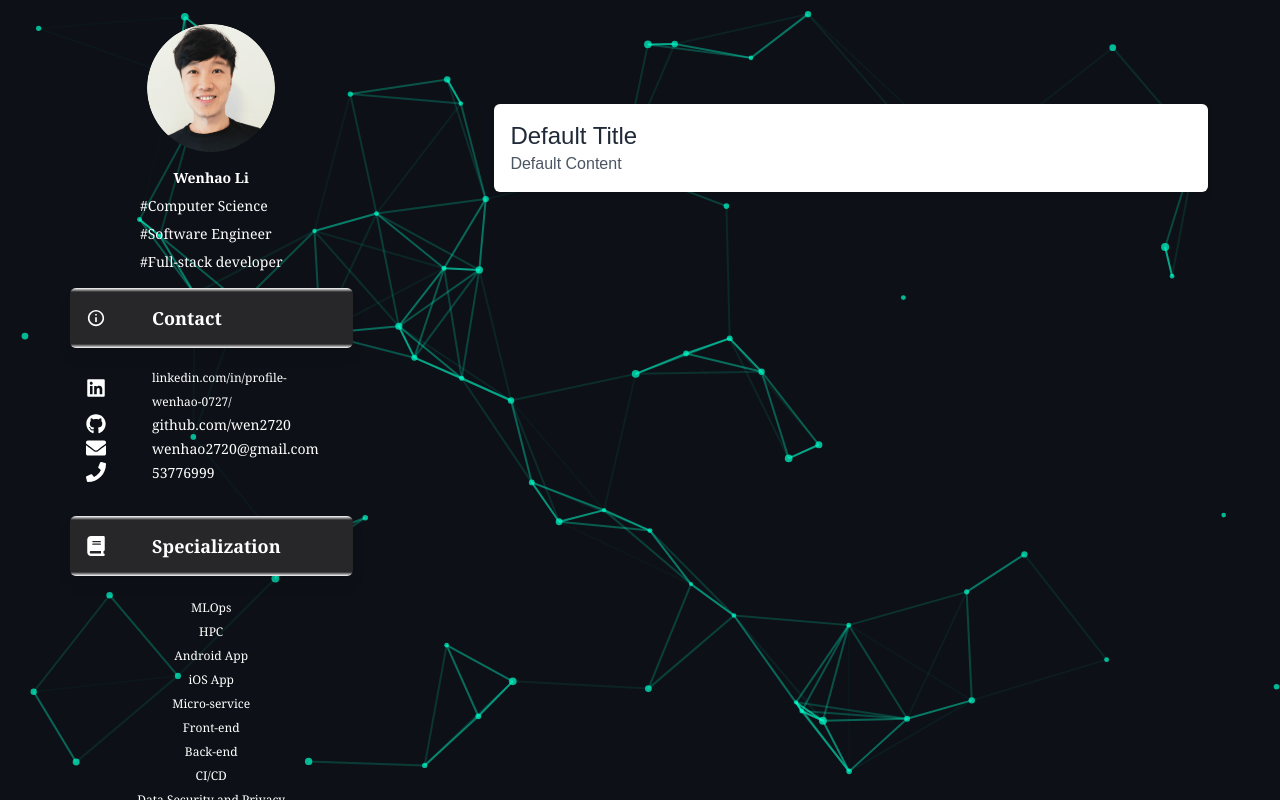
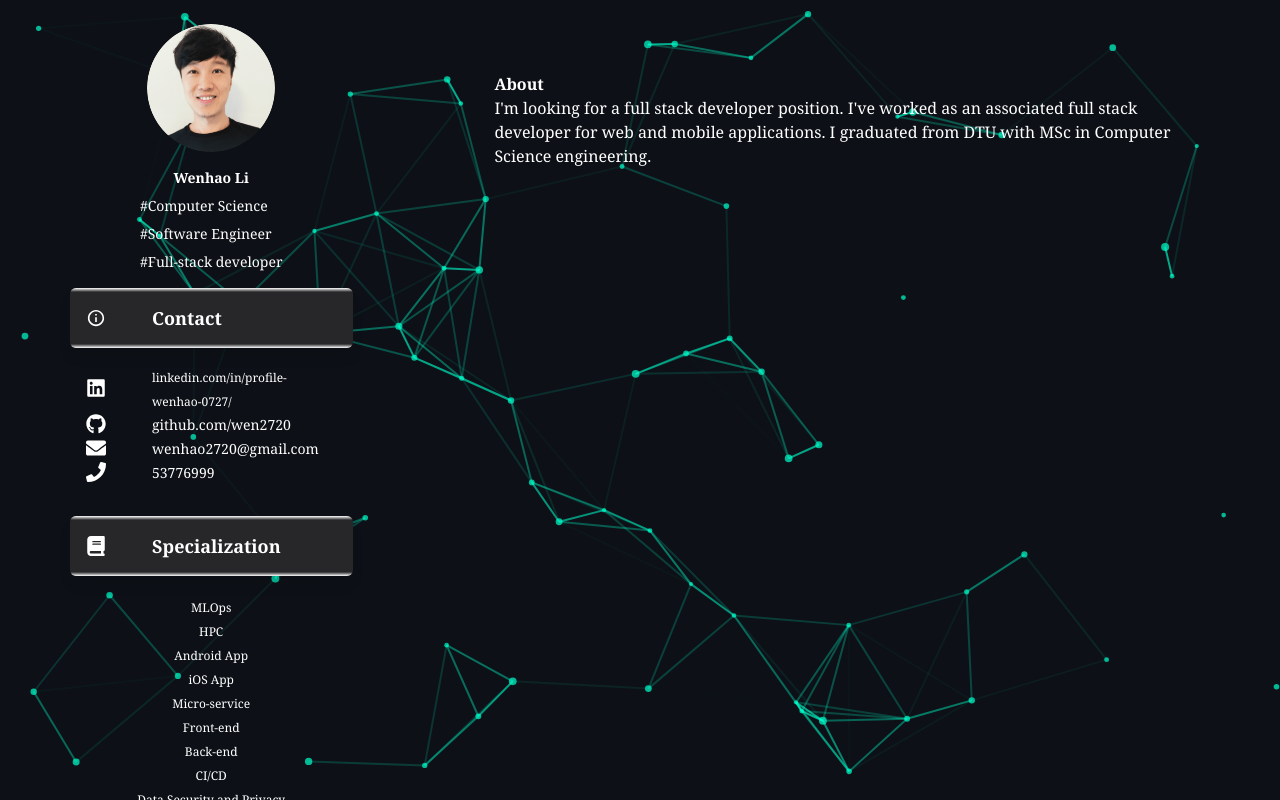
Before and after one commit to wen2720/next.cv, a Next.js app: page / in a window 1280 px wide. Built offline with nearby package versions, Linux system fonts and the light colour scheme.

Commit message:
refine the types and react components

```diff
--- a/components/app/language_speaking.tsx
+++ b/components/app/language_speaking.tsx
@@ -1,14 +1,24 @@
 import { LiaLanguageSolid } from "react-icons/lia";
-import { LanguageSkills } from "@/types/ProfileTypes";
+import { IconText, } from "@/types/ProfileTypes";
 import ColorBox from "@/components/color_box";
 import React from "react";
 
-const skills_exp: LanguageSkills = [
-	{
+
+interface LanguageSkills {
+	title?:  IconText,
+	languages?: {
+		language: string
+		level: string
+	}[]
+}
+
+
+const ProfileLanguage: React.FC<LanguageSkills> = ({
+	title = {
 		icon: LiaLanguageSolid,
 		id: "Language"
 	},
-	[
+	languages = [
 		{
 			language: "Chinese",
 			level: "Native"
@@ -27,14 +37,12 @@ const skills_exp: LanguageSkills = [
 		}
 
 	]
-]
-
-const ProfileLanguage: React.FC = () => (
+}) => (
 	<>
-		<ColorBox icon={skills_exp[0].icon} id={skills_exp[0].id}></ColorBox>
+		<ColorBox icon={title.icon} id={title.id}></ColorBox>
 
 		<div className="grid grid-cols-2 gap-4 p-4">
-			{skills_exp[1].map((e,i) =>(
+			{languages.map((e,i) =>(
 				<React.Fragment key={i}>
 					<p>{e.language}</p>
 					<p>{e.level}</p>
--- a/components/app/main_col.tsx
+++ b/components/app/main_col.tsx
@@ -1,27 +1,20 @@
 import React from 'react';
-import TestParticles from './particles_test';
-// import EdgeParticles from './edge_particles';
+import AboutProfile from './profile_about';
+import clsx from 'clsx';
 
-// Define the props type
-interface ColumnSpaceProps {
-  title?: string;
-  content?: string;
+
+interface CvContent {
+  font_style?: string
+  font_color?: string
 }
 
-
-// Using React.FC to define the component with the props type
-const MainCol: React.FC<ColumnSpaceProps> = ({ title = "Default Title", content = "Default Content" }) => {
+const MainCol: React.FC<CvContent> = ({
+  font_style = "font-serif",
+  font_color = "text-white"
+}) => {
   return (
-    <div className="flex flex-col bg-gray-200 p-6 m-6 rounded-lg">
-      <div className="bg-white p-4 rounded-md shadow-md z-0">
-        <TestParticles/>
-        {/* <EdgeParticles /> */}
-      </div>
-
-      <div className="bg-white p-4 rounded-md shadow-md z-10">
-        <h2 className="text-2xl text-gray-800">{title}</h2>
-        <p className="text-gray-600">{content}</p>
-      </div>
+    <div className={clsx("flex flex-col p-6 m-6 rounded-lg", font_style, font_color )}>
+      <AboutProfile/>
     </div>
   );
 };
--- a/components/app/page_cv.tsx
+++ b/components/app/page_cv.tsx
@@ -1,14 +1,16 @@
 import { SidePlane, MainCol } from "@/components";
+import TestParticles from "@/components/app/particles_test"
 
 const CvPage = () => (
     <div className="flex h-screen w-full">
       {/* Left Side plane (3/8 of the screen) */}
-      <aside className="w-[33%] bg-transparent p-6 h-screen overflow-y-auto z-10">
+      <TestParticles/>
+      <aside className="w-[33%] p-6 h-screen overflow-y-auto z-10">
         <SidePlane/>
       </aside>
 
       {/* Main Content Area (5/8 of the screen) */}
-      <main className="w-[67%] bg-gray-100 p-6">
+      <main className="w-[67%] p-6 z-10">
         <MainCol/>
       </main>
     </div>
--- /dev/null
+++ b/components/app/profile_about.tsx
@@ -0,0 +1,14 @@
+interface PorfileAbout {
+	title?: string
+	content?: string
+}
+const ProfileAbout: React.FC<PorfileAbout> = ({
+	title = "About",
+	content = "I\'m looking for a full stack developer position. I've worked as an associated full stack developer for web and mobile applications. I graduated from DTU with MSc in Computer Science engineering."
+}) => (
+	<>
+		<p className="font-bold">{title}</p>
+		<p>{content}</p>
+	</>
+)
+export default ProfileAbout;
--- /dev/null
+++ b/components/app/profile_code.tsx
@@ -0,0 +1,29 @@
+import { FaRegFileCode } from "react-icons/fa";
+import ColorBox from "@/components/color_box";
+import { IconText } from "@/types/ProfileTypes";
+
+interface ProfileCode {
+	title?: IconText
+	skills?: string[]
+}
+
+const ProfileCode: React.FC<ProfileCode> = ({
+	title = {
+		icon: FaRegFileCode,
+		id: "Programming"
+	},
+	skills = ["Python", "Elixir", "Dart", "TypeScript", "C#", "F#", "JavaScript", "HTML", "CSS", "Shell Script", "C++", "Java", "C"]
+}) => (
+    <>
+			<ColorBox icon={title.icon} id={title.id}></ColorBox>
+
+			<div className="p-4 item-center">
+				{skills.map((e) =>(
+					<p key={e} className="mt-2 text-xs text-center">{e}</p>
+				))}
+			</div>
+
+    </>
+)
+
+export default ProfileCode;
--- a/components/app/profile_contacts.tsx
+++ b/components/app/profile_contacts.tsx
@@ -1,16 +1,21 @@
-import { Contacts } from "../../types/ProfileTypes";
+import { IconText } from "@/types/ProfileTypes";
 import { FaLinkedin, FaGithub, FaEnvelope, FaPhone } from 'react-icons/fa';
 import { IoMdInformationCircleOutline } from "react-icons/io";
 
 import ColorBox from "../color_box";
 import IconLabel from "../icon_label";
 
-const contact_exp: Contacts = [
-	{
+type Contact = {
+		title?: IconText
+		contacts?: IconText[]
+}
+
+const ProfileContact: React.FC<Contact> = ({
+	title = {
 		icon: IoMdInformationCircleOutline, // React component for LinkedIn icon
 		id: "Contact"
 	},
-	[
+	contacts = [
 		{
 			icon: FaLinkedin, // React component for LinkedIn icon
 			id: "linkedin.com/in/profile-wenhao-0727/"
@@ -28,17 +33,14 @@ const contact_exp: Contacts = [
 			id: "53776999"
 		}
 	]
-];
-
-const ProfileContact: React.FC = () => (
+}) => (
 	/* React.Fragment allows you to return multiple elements without introducing additional DOM elements */
 	<>
 		{/* Bar */}
-		<ColorBox icon={contact_exp[0].icon} id={contact_exp[0].id}></ColorBox>
+		<ColorBox icon={title.icon} id={title.id}></ColorBox>
 
 		<div className="p-4">
-			{contact_exp[1].map((e,i) =>
-
+			{contacts.map((e,i) =>
 				(
 					<IconLabel
 						key={e.id}
--- /dev/null
+++ b/components/app/profile_specials.tsx
@@ -0,0 +1,28 @@
+import { FaBook } from "react-icons/fa6";
+import { IconText } from "@/types/ProfileTypes";
+import ColorBox from "@/components/color_box";
+
+interface SpecialSkills {
+	title?: IconText,
+	skills?: string[]
+}
+
+const ProfileSpecials: React.FC<SpecialSkills> = ({
+	title = {
+		icon: FaBook,
+		id: "Specialization"
+	},
+	skills = ["MLOps", "HPC", "Android App", "iOS App", "Micro-service", "Front-end", "Back-end", "CI/CD", "Data Security and Privacy", "Communication protocols", "Data Structure", "Functional Programming", "Context-free grammar", "OO programming"]
+}) => (
+	<>
+		<ColorBox icon={title.icon} id={title.id}></ColorBox>
+
+		<div className="p-4 item-center">
+			{skills.map((e,i) =>(
+				<p key={i} className="mt-2 text-xs text-center">{e}</p>
+			))}
+		</div>
+	</>
+)
+
+export default ProfileSpecials;
--- a/components/app/side_plane.tsx
+++ b/components/app/side_plane.tsx
@@ -2,12 +2,12 @@ import React from 'react';
 import clsx from 'clsx';
 import Image from "next/image";
 import ProfileContact from './profile_contacts';
-import ProfileSpecials from './skills_special';
-import CodeSkills from './skills_code';
+import ProfileSpecials from './profile_specials';
+import ProfileCode from './profile_code';
 import ProfileLanguage from './language_speaking';
 
 // Define the props type
-interface AProfile {
+interface CvSide {
   img_src?: string;
   name?: string;
   hash_tags?: string[];
@@ -16,7 +16,7 @@ interface AProfile {
 }
 
 // React component
-const OneProfile: React.FC<AProfile> = ({
+const OneProfile: React.FC<CvSide> = ({
   img_src="/IMG5866-modified1.png",
   name = "Wenhao Li",
   hash_tags = ["#Computer Science", "#Software Engineer", "#Full-stack developer"],
@@ -49,12 +49,10 @@ const OneProfile: React.FC<AProfile> = ({
 
 
       <div className="flex flex-col">
-
         <ProfileContact />
         <ProfileSpecials />
-        <CodeSkills />
+        <ProfileCode />
         <ProfileLanguage />
-
       </div>
 
     </div>
--- a/components/app/skills_code.tsx
+++ /dev/null
@@ -1,26 +0,0 @@
-import { FaRegFileCode } from "react-icons/fa";
-import ColorBox from "@/components/color_box";
-import { SpecialSkills } from "@/types/ProfileTypes";
-
-const skills_exp: SpecialSkills = [
-	{
-		icon: FaRegFileCode,
-		id: "Programming"
-	},
-	["Python", "Elixir", "Dart", "TypeScript", "C#", "F#", "JavaScript", "HTML", "CSS", "Shell Script", "C++", "Java", "C"]
-]
-
-const CodeSkills: React.FC = () => (
-    <>
-			<ColorBox icon={skills_exp[0].icon} id={skills_exp[0].id}></ColorBox>
-
-			<div className="p-4 item-center">
-				{skills_exp[1].map((e) =>(
-					<p key={e} className="mt-2 text-xs text-center">{e}</p>
-				))}
-			</div>
-
-    </>
-)
-
-export default CodeSkills;
--- a/components/app/skills_special.tsx
+++ /dev/null
@@ -1,25 +0,0 @@
-import { FaBook } from "react-icons/fa6";
-import { SpecialSkills } from "@/types/ProfileTypes";
-import ColorBox from "@/components/color_box";
-
-const skills_exp: SpecialSkills = [
-	{
-		icon: FaBook,
-		id: "Specialization"
-	},
-	["MLOps", "HPC", "Android App", "iOS App", "Micro-service", "Front-end", "Back-end", "CI/CD", "Data Security and Privacy", "Communication protocols", "Data Structure", "Functional Programming", "Context-free grammar", "OO programming"]
-]
-
-const ProfileSpecials: React.FC = () => (
-	<>
-		<ColorBox icon={skills_exp[0].icon} id={skills_exp[0].id}></ColorBox>
-
-		<div className="p-4 item-center">
-			{skills_exp[1].map((e,i) =>(
-				<p key={i} className="mt-2 text-xs text-center">{e}</p>
-			))}
-		</div>
-	</>
-)
-
-export default ProfileSpecials;
```
Also changed, not shown: types/ProfileTypes.ts (+2 -11 lines).
